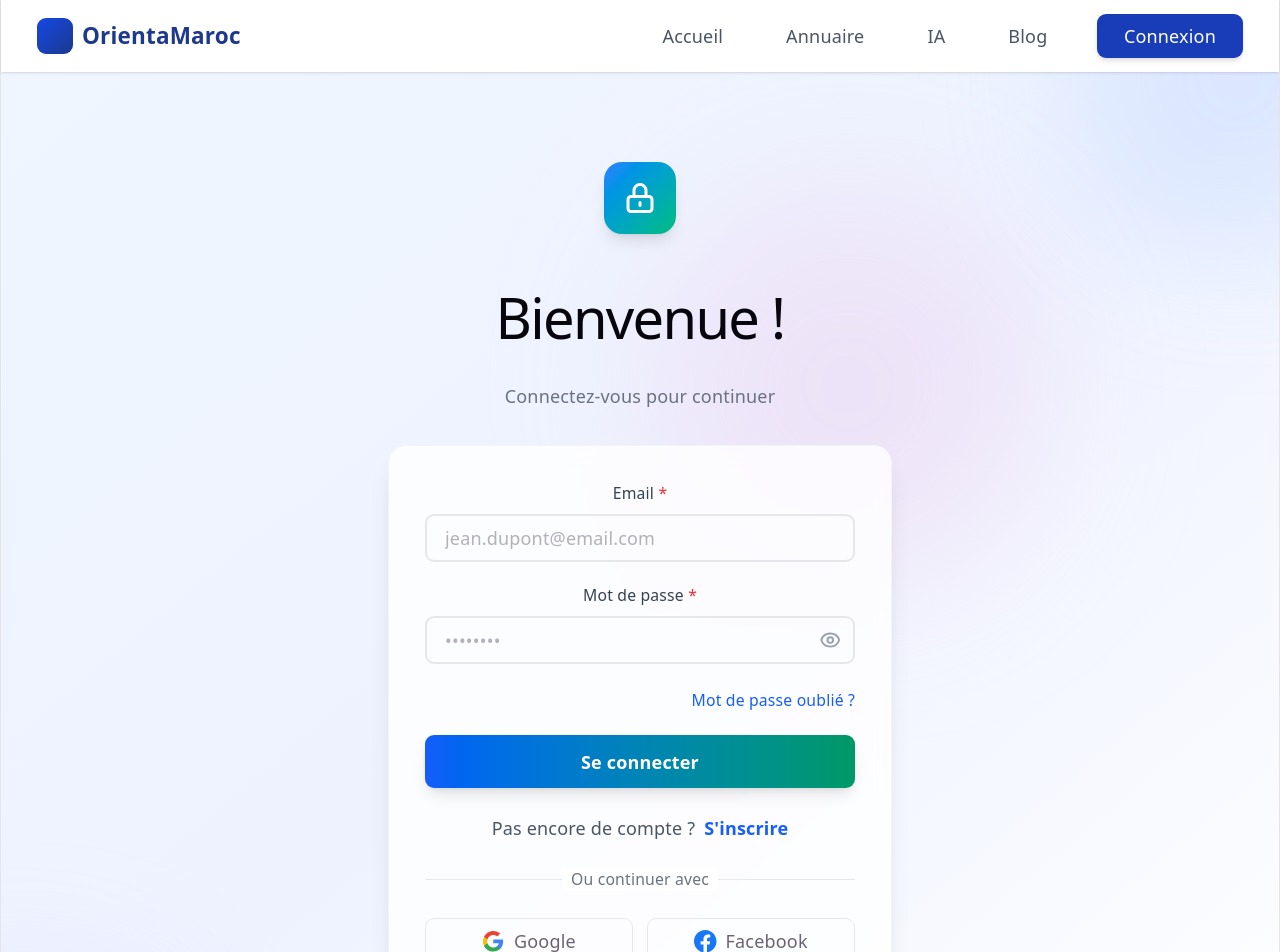
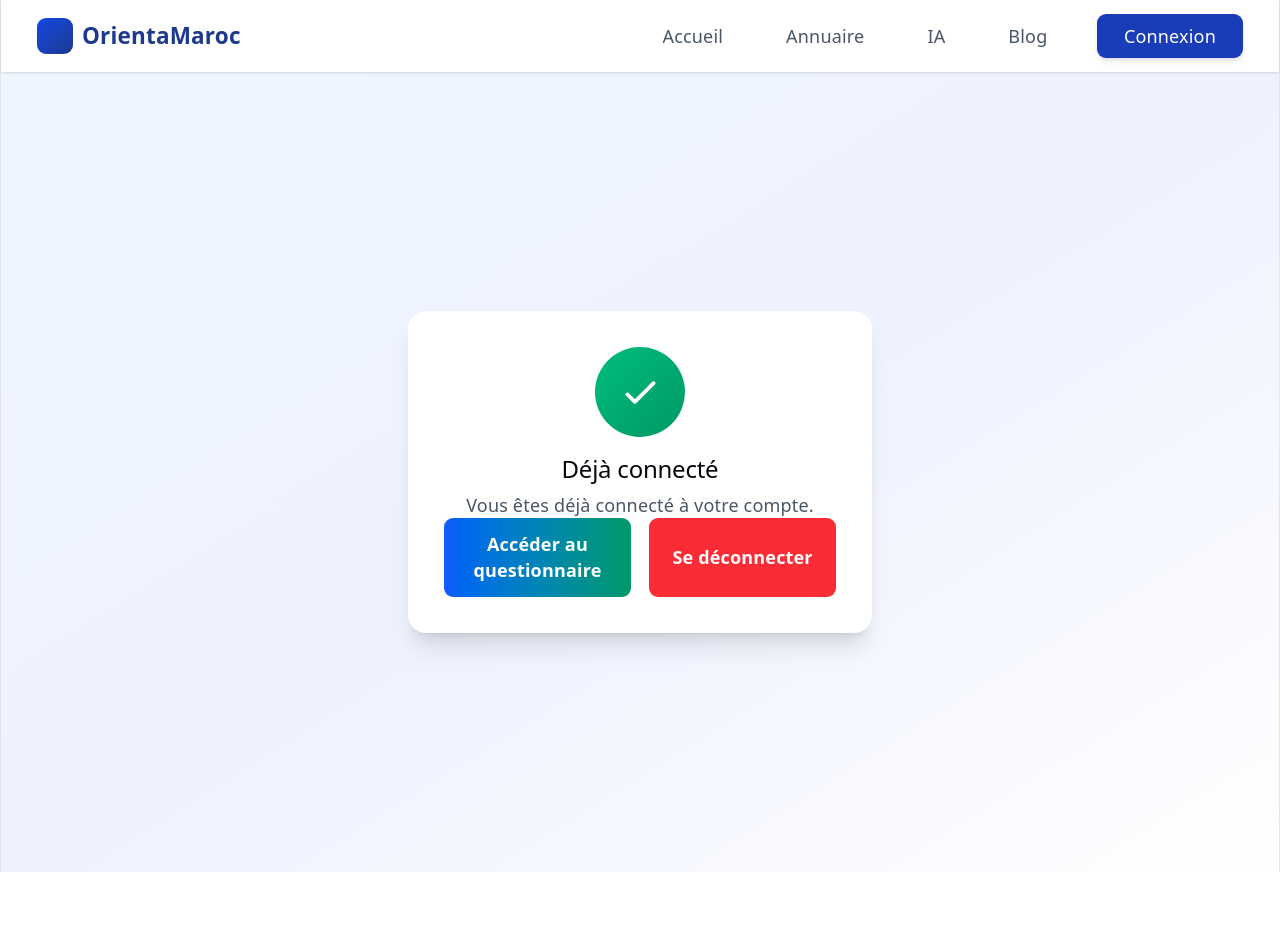
Before and after one commit to Nerminealaoui/orienta, a React (Vite) app in the folder orientafront/: page /connexion in a window 1280 px wide. Shown: the top 952 px of the page. After the commit the page ends 872 px from the top, so only its background shows below. Built offline with nearby package versions, Linux system fonts and the light colour scheme; sample sign-in values are in the browser's storage.

Commit message:
Ajout de la protection des routes avec un composant ProtectedRoute et mise à jour de la page de connexion pour gérer la redirection après connexion.

```diff
--- a/orientafront/src/composents/ConnexionPage.jsx
+++ b/orientafront/src/composents/ConnexionPage.jsx
@@ -1,11 +1,13 @@
+// src/composents/ConnexionPage.jsx
 import { useState } from 'react';
-import { Link, useNavigate } from 'react-router-dom';
+import { Link, useNavigate, useLocation } from 'react-router-dom';
 import axios from 'axios';
 
 const API_URL = 'http://127.0.0.1:8000/api';
 
 export default function ConnexionPage() {
   const navigate = useNavigate();
+  const location = useLocation();
   const [isLogin, setIsLogin] = useState(true);
   const [formData, setFormData] = useState({
     email: '',
@@ -19,6 +21,10 @@ export default function ConnexionPage() {
   const [showConfirmPassword, setShowConfirmPassword] = useState(false);
   const [loading, setLoading] = useState(false);
   const [apiError, setApiError] = useState('');
+  const [successMessage, setSuccessMessage] = useState('');
+
+  // Récupérer l'URL de redirection
+  const from = location.state?.from || '/questionnaire';
 
   const handleChange = (e) => {
     const { name, value } = e.target;
@@ -27,6 +33,7 @@ export default function ConnexionPage() {
       setErrors(prev => ({ ...prev, [name]: '' }));
     }
     setApiError('');
+    setSuccessMessage('');
   };
 
   const validateLogin = () => {
@@ -50,7 +57,7 @@ export default function ConnexionPage() {
     return newErrors;
   };
 
-  // Connexion avec API Laravel
+  // Connexion avec API Laravel (sans token)
   const handleLogin = async (email, password) => {
     try {
       const response = await axios.post(`${API_URL}/login`, {
@@ -60,17 +67,21 @@ export default function ConnexionPage() {
 
       console.log('Réponse login:', response.data);
 
-      // Stockage du token et des données utilisateur
-      if (response.data.token) {
-        localStorage.setItem('token', response.data.token);
-      }
+      // Stockage des données utilisateur (même sans token)
       if (response.data.user) {
         localStorage.setItem('user', JSON.stringify(response.data.user));
-      }
-
-      // Configurer le header Authorization
-      if (response.data.token) {
-        axios.defaults.headers.common['Authorization'] = `Bearer ${response.data.token}`;
+        // Créer un token fictif pour indiquer que l'utilisateur est connecté
+        localStorage.setItem('token', 'connected_' + Date.now());
+        localStorage.setItem('isAuthenticated', 'true');
+      } else if (response.data.data && response.data.data.user) {
+        localStorage.setItem('user', JSON.stringify(response.data.data.user));
+        localStorage.setItem('token', 'connected_' + Date.now());
+        localStorage.setItem('isAuthenticated', 'true');
+      } else {
+        // Si la structure est différente, on stocke quand même une indication
+        localStorage.setItem('user', JSON.stringify({ email: email }));
+        localStorage.setItem('token', 'connected_' + Date.now());
+        localStorage.setItem('isAuthenticated', 'true');
       }
 
       return { success: true, data: response.data };
@@ -86,11 +97,11 @@ export default function ConnexionPage() {
     }
   };
 
-  // Inscription avec API Laravel - Adapter selon votre structure
+  // Inscription avec API Laravel
   const handleRegister = async (userData) => {
     try {
       const response = await axios.post(`${API_URL}/register`, {
-        name: `${userData.firstName} ${userData.lastName}`, // Champ name pour Laravel
+        name: `${userData.firstName} ${userData.lastName}`,
         first_name: userData.firstName,
         last_name: userData.lastName,
         email: userData.email,
@@ -100,15 +111,22 @@ export default function ConnexionPage() {
 
       console.log('Réponse register:', response.data);
 
-      if (response.data.token) {
-        localStorage.setItem('token', response.data.token);
-      }
+      // Stockage des données utilisateur
       if (response.data.user) {
         localStorage.setItem('user', JSON.stringify(response.data.user));
-      }
-
-      if (response.data.token) {
-        axios.defaults.headers.common['Authorization'] = `Bearer ${response.data.token}`;
+        localStorage.setItem('token', 'connected_' + Date.now());
+        localStorage.setItem('isAuthenticated', 'true');
+      } else if (response.data.data && response.data.data.user) {
+        localStorage.setItem('user', JSON.stringify(response.data.data.user));
+        localStorage.setItem('token', 'connected_' + Date.now());
+        localStorage.setItem('isAuthenticated', 'true');
+      } else {
+        localStorage.setItem('user', JSON.stringify({
+          email: userData.email,
+          name: `${userData.firstName} ${userData.lastName}`
+        }));
+        localStorage.setItem('token', 'connected_' + Date.now());
+        localStorage.setItem('isAuthenticated', 'true');
       }
 
       return { success: true, data: response.data };
@@ -134,6 +152,7 @@ export default function ConnexionPage() {
   const handleSubmit = async (e) => {
     e.preventDefault();
     setApiError('');
+    setSuccessMessage('');
 
     const validationErrors = isLogin ? validateLogin() : validateRegister();
 
@@ -148,15 +167,23 @@ export default function ConnexionPage() {
       const result = await handleLogin(formData.email, formData.password);
 
       if (result.success) {
-        navigate('/questionnaire');
+        setSuccessMessage('Connexion réussie ! Redirection...');
+        setTimeout(() => {
+          // Redirection directe vers le questionnaire
+          window.location.href = from;
+        }, 1000);
       } else {
         setApiError(result.message);
+        setLoading(false);
       }
     } else {
       const result = await handleRegister(formData);
 
       if (result.success) {
-        navigate('/questionnaire');
+        setSuccessMessage('Inscription réussie ! Redirection...');
+        setTimeout(() => {
+          window.location.href = from;
+        }, 1000);
       } else {
         if (result.validationErrors) {
           const formattedErrors = {};
@@ -175,11 +202,50 @@ export default function ConnexionPage() {
         } else {
           setApiError(result.message);
         }
+        setLoading(false);
       }
     }
+  };
 
-    setLoading(false);
-  };
+  // Vérifier si l'utilisateur est déjà connecté
+  const isAlreadyLoggedIn = localStorage.getItem('token') && localStorage.getItem('isAuthenticated');
+
+  if (isAlreadyLoggedIn) {
+    return (
+      <section className="min-h-screen bg-gradient-to-br from-blue-50 via-indigo-50 to-white py-20 px-4 flex items-center justify-center">
+        <div className="max-w-md mx-auto text-center">
+          <div className="bg-white rounded-2xl shadow-xl p-8">
+            <div className="w-20 h-20 bg-gradient-to-br from-emerald-500 to-emerald-600 rounded-full flex items-center justify-center mx-auto mb-4">
+              <svg className="w-10 h-10 text-white" fill="none" stroke="currentColor" viewBox="0 0 24 24">
+                <path strokeLinecap="round" strokeLinejoin="round" strokeWidth={2} d="M5 13l4 4L19 7" />
+              </svg>
+            </div>
+            <h2 className="text-2xl font-bold text-gray-800 mb-2">Déjà connecté</h2>
+            <p className="text-gray-600 mb-6">Vous êtes déjà connecté à votre compte.</p>
+            <div className="flex gap-4">
+              <button
+                onClick={() => window.location.href = from}
+                className="flex-1 py-3 bg-gradient-to-r from-blue-600 to-emerald-600 text-white font-semibold rounded-lg hover:from-blue-700 hover:to-emerald-700 transition-all"
+              >
+                Accéder au questionnaire
+              </button>
+              <button
+                onClick={() => {
+                  localStorage.removeItem('token');
+                  localStorage.removeItem('user');
+                  localStorage.removeItem('isAuthenticated');
+                  window.location.reload();
+                }}
+                className="flex-1 py-3 bg-red-500 text-white font-semibold rounded-lg hover:bg-red-600 transition-all"
+              >
+                Se déconnecter
+              </button>
+            </div>
+          </div>
+        </div>
+      </section>
+    );
+  }
 
   return (
     <section className="min-h-screen bg-gradient-to-br from-blue-50 via-indigo-50 to-white py-20 px-4 relative overflow-hidden">
@@ -201,14 +267,28 @@ export default function ConnexionPage() {
             {isLogin ? 'Bienvenue !' : 'Créer un compte'}
           </h1>
           <p className="text-gray-500">
-            {isLogin ? 'Connectez-vous pour continuer' : 'Inscrivez-vous pour commencer votre orientation'}
+            {isLogin ? 'Connectez-vous pour accéder au questionnaire' : 'Inscrivez-vous pour commencer votre orientation'}
           </p>
         </div>
 
         <div className="bg-white/80 backdrop-blur-sm rounded-2xl shadow-xl p-8 border border-gray-100">
+          {successMessage && (
+            <div className="mb-4 p-3 bg-green-50 border border-green-200 rounded-lg">
+              <p className="text-green-600 text-sm text-center">{successMessage}</p>
+            </div>
+          )}
+
           {apiError && (
             <div className="mb-4 p-3 bg-red-50 border border-red-200 rounded-lg">
               <p className="text-red-600 text-sm text-center">{apiError}</p>
+            </div>
+          )}
+
+          {from !== '/questionnaire' && (
+            <div className="mb-4 p-3 bg-blue-50 border border-blue-200 rounded-lg">
+              <p className="text-blue-600 text-sm text-center">
+                🔒 Veuillez vous connecter pour accéder au questionnaire d'orientation
+              </p>
             </div>
           )}
 
@@ -341,14 +421,6 @@ export default function ConnexionPage() {
               </div>
             )}
 
-            {isLogin && (
-              <div className="text-right">
-                <button type="button" className="text-sm text-blue-600 hover:text-blue-700">
-                  Mot de passe oublié ?
-                </button>
-              </div>
-            )}
-
             <button
               type="submit"
               disabled={loading}
@@ -357,65 +429,14 @@ export default function ConnexionPage() {
               {loading ? (
                 <div className="flex items-center justify-center gap-2">
                   <div className="w-5 h-5 border-2 border-white border-t-transparent rounded-full animate-spin"></div>
-                  <span>Chargement...</span>
+                  <span>Connexion en cours...</span>
                 </div>
               ) : (
                 isLogin ? 'Se connecter' : "S'inscrire"
               )}
             </button>
           </form>
-
-          <div className="mt-6 text-center">
-            <p className="text-gray-600">
-              {isLogin ? "Pas encore de compte ?" : "Déjà un compte ?"}
-              <button
-                onClick={() => {
-                  setIsLogin(!isLogin);
-                  setErrors({});
-                  setApiError('');
-                  setFormData({ email: '', password: '', firstName: '', lastName: '', confirmPassword: '' });
-                }}
-                className="ml-2 text-blue-600 font-semibold hover:text-blue-700"
-              >
-                {isLogin ? "S'inscrire" : "Se connecter"}
-              </button>
-            </p>
-          </div>
-
-          <div className="relative my-6">
-            <div className="absolute inset-0 flex items-center">
-              <div className="w-full border-t border-gray-200"></div>
-            </div>
-            <div className="relative flex justify-center text-sm">
-              <span className="px-2 bg-white text-gray-500">Ou continuer avec</span>
-            </div>
-          </div>
-
-          <div className="grid grid-cols-2 gap-3">
-            <button className="flex items-center justify-center gap-2 px-4 py-2 border border-gray-200 rounded-lg hover:bg-gray-50 transition-colors">
-              <svg className="w-5 h-5" viewBox="0 0 24 24">
-                <path fill="#4285F4" d="M22.56 12.25c0-.78-.07-1.53-.2-2.25H12v4.26h5.92c-.26 1.37-1.04 2.53-2.21 3.31v2.77h3.57c2.08-1.92 3.28-4.74 3.28-8.09z" />
-                <path fill="#34A853" d="M12 23c2.97 0 5.46-.98 7.28-2.66l-3.57-2.77c-.98.66-2.23 1.06-3.71 1.06-2.86 0-5.29-1.93-6.16-4.53H2.18v2.84C3.99 20.53 7.7 23 12 23z" />
-                <path fill="#FBBC05" d="M5.84 14.09c-.22-.66-.35-1.36-.35-2.09s.13-1.43.35-2.09V7.07H2.18C1.43 8.55 1 10.22 1 12s.43 3.45 1.18 4.93l2.85-2.22.81-.62z" />
-                <path fill="#EA4335" d="M12 5.38c1.62 0 3.06.56 4.21 1.64l3.15-3.15C17.45 2.09 14.97 1 12 1 7.7 1 3.99 3.47 2.18 7.07l3.66 2.84c.87-2.6 3.3-4.53 6.16-4.53z" />
-              </svg>
-              Google
-            </button>
-            <button className="flex items-center justify-center gap-2 px-4 py-2 border border-gray-200 rounded-lg hover:bg-gray-50 transition-colors">
-              <svg className="w-5 h-5" fill="#1877F2" viewBox="0 0 24 24">
-                <path d="M24 12.07C24 5.41 18.63 0 12 0S0 5.41 0 12.07C0 18.1 4.39 23.1 10.13 24v-8.44H7.08v-3.49h3.05V9.41c0-3.02 1.79-4.68 4.54-4.68 1.31 0 2.68.24 2.68.24v2.96h-1.51c-1.49 0-1.95.93-1.95 1.88v2.26h3.32l-.53 3.49h-2.79V24C19.61 23.1 24 18.1 24 12.07z" />
-              </svg>
-              Facebook
-            </button>
-          </div>
         </div>
-
-        <p className="text-center text-gray-500 text-sm mt-8">
-          En continuant, vous acceptez nos{' '}
-          <Link to="/conditions" className="text-blue-600 hover:underline">Conditions d'utilisation</Link>
-          {' '}et notre{' '}
-          <Link to="/privacy" className="text-blue-600 hover:underline">Politique de confidentialité</Link>
-        </p>
       </div>
 
       <style>{`
--- /dev/null
+++ b/orientafront/src/composents/ProtectedRoute.jsx
@@ -0,0 +1,27 @@
+// src/composents/ProtectedRoute.jsx
+import { Navigate } from 'react-router-dom';
+
+export default function ProtectedRoute({ children }) {
+  // Vérifier si l'utilisateur est connecté (basé sur notre token fictif)
+  const token = localStorage.getItem('token');
+  const isAuthenticated = localStorage.getItem('isAuthenticated');
+  const user = localStorage.getItem('user');
+
+  // Vérification complète de l'authentification
+  const isLoggedIn = token && isAuthenticated === 'true' && user;
+
+  console.log('ProtectedRoute - État authentification:', {
+    token: !!token,
+    isAuthenticated,
+    user: !!user,
+    isLoggedIn
+  });
+
+  if (!isLoggedIn) {
+    // Rediriger vers la page de connexion avec l'URL demandée
+    return <Navigate to="/connexion" replace />;
+  }
+
+  // Si l'utilisateur est connecté, afficher le contenu protégé
+  return children;
+}
```
Also changed, not shown: orientafront/src/App.jsx (+9 -1 lines).
